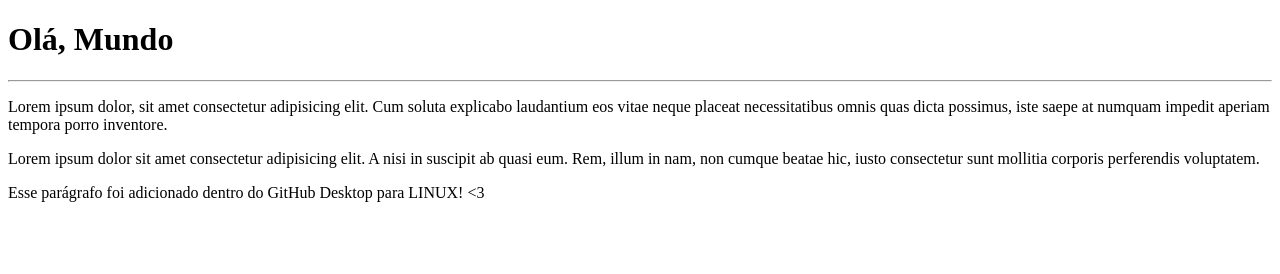
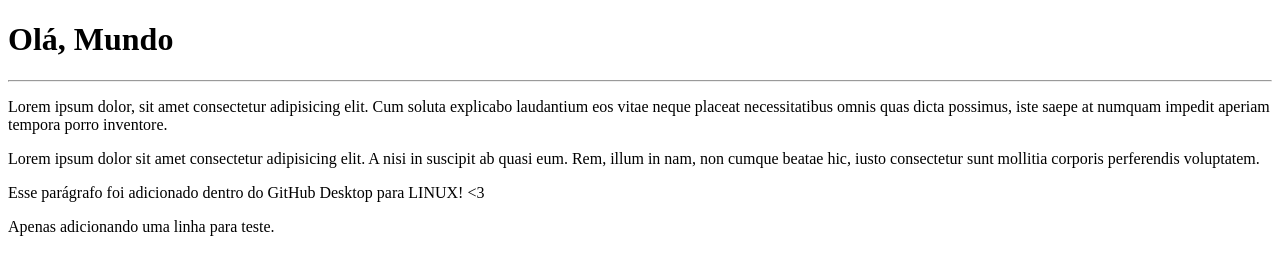
Before and after one commit to riicardoafonso/Ola-Mundo, a plain HTML site: page site-exemplo/index.html in a window 1280 px wide. Drawn offline with Linux system fonts and the light colour scheme.

Commit message:
Linha para teste

```diff
--- a/site-exemplo/index.html
+++ b/site-exemplo/index.html
@@ -11,5 +11,6 @@
     <p>Lorem ipsum dolor, sit amet consectetur adipisicing elit. Cum soluta explicabo laudantium eos vitae neque placeat necessitatibus omnis quas dicta possimus, iste saepe at numquam impedit aperiam tempora porro inventore.</p>
     <p>Lorem ipsum dolor sit amet consectetur adipisicing elit. A nisi in suscipit ab quasi eum. Rem, illum in nam, non cumque beatae hic, iusto consectetur sunt mollitia corporis perferendis voluptatem.</p>
     <p>Esse parágrafo foi adicionado dentro do GitHub Desktop para LINUX! &LT;3 </p>
+    <p>Apenas adicionando uma linha para teste.</p>
 </body>
 </html>
```
